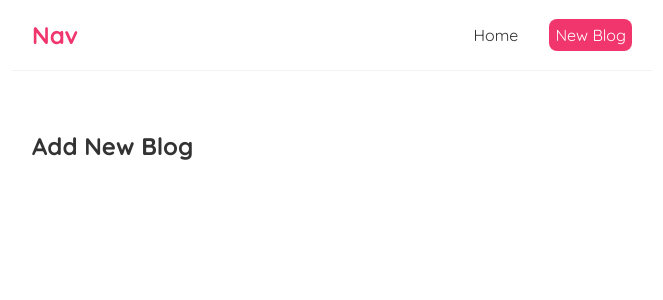
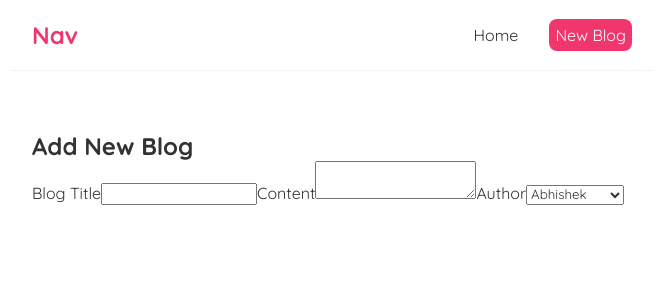
Before and after one commit to ShivaniAgarwal07/Blogging-App, a React (Create React App) app: page /create in a window 1280 px wide. Shown: the top 300 px of the page, without its empty margins (308-971 px from the left). Built offline with nearby package versions, Linux system fonts and the light colour scheme.

Commit message:
WIP: form for adding new blog

```diff
--- a/src/Comps/create.js
+++ b/src/Comps/create.js
@@ -1,6 +1,18 @@
 const CreateBlog = () => {
     return ( <div className="create">
         <h2>Add New Blog</h2>
+        <form>
+            <label>Blog Title</label>
+            <input required type="text" name="" id=""/>
+            <label>Content</label>
+            <textArea required></textArea>
+            <label>Author</label>
+            <select name="" id="">
+                <option value="Abhishek">Abhishek</option>
+                <option value="Moonwalker">Moonwalker</option>
+            </select>
+        </form>
+
     </div>
     );
 }
```
